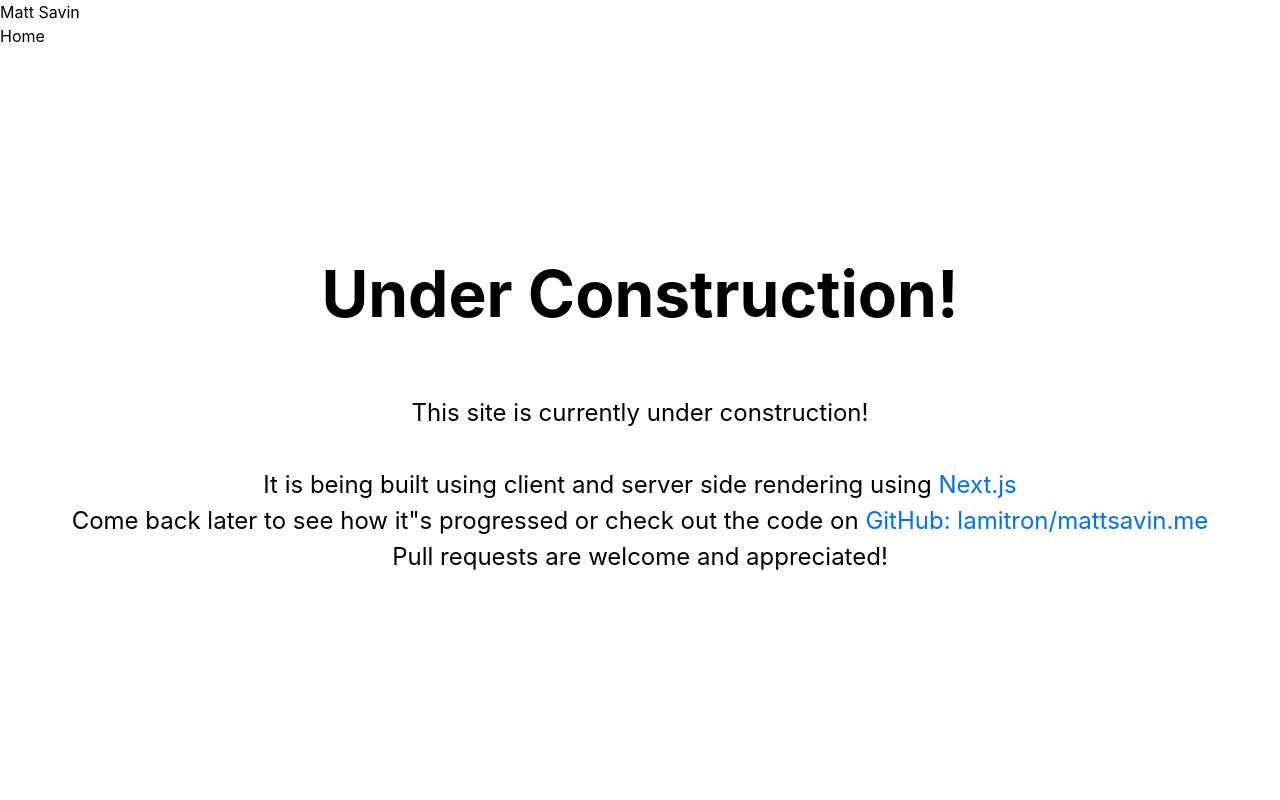
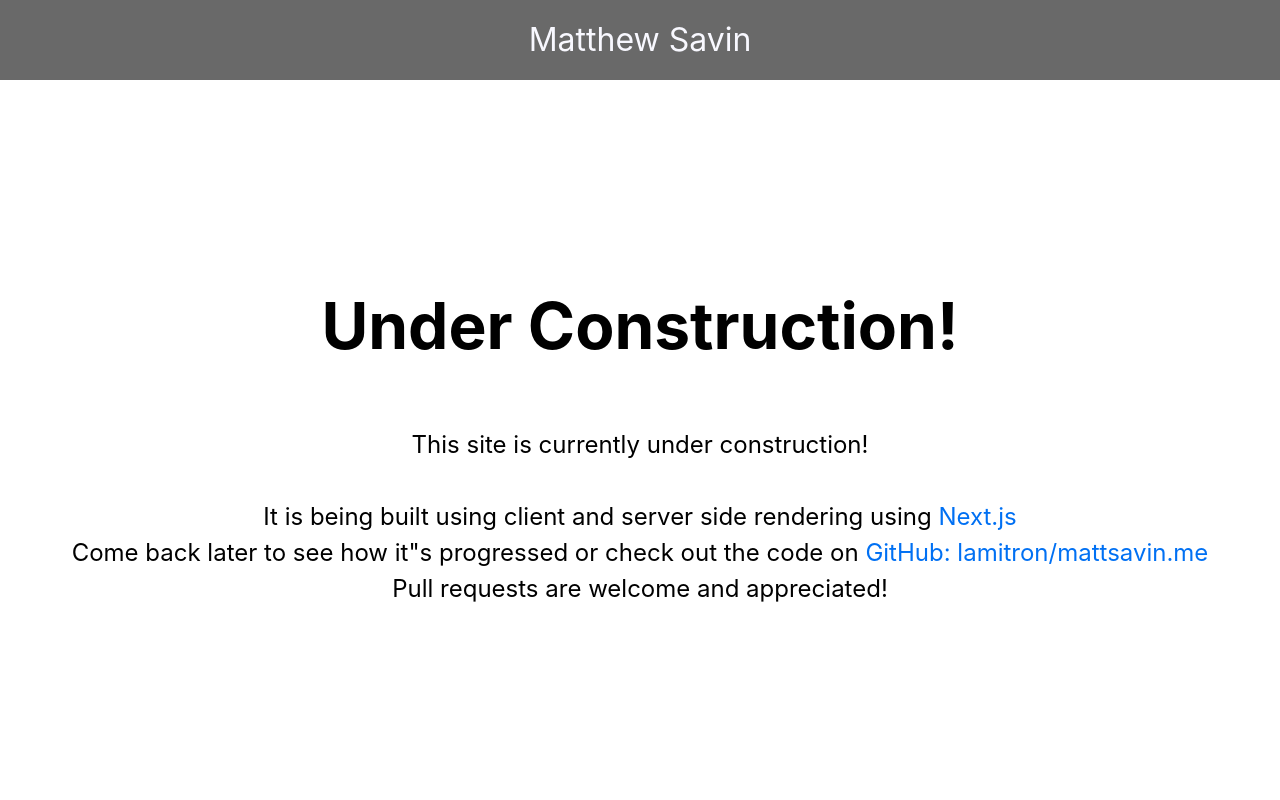
Before and after one commit to mattsavin/mattsavin.me, a Next.js app: page / in a window 1280 px wide. Shown: the top 800 px of the page. Built offline with nearby package versions, Linux system fonts and the light colour scheme.

Commit message:
improve styling of top bar

```diff
--- /dev/null
+++ b/components/navbar.module.css
@@ -0,0 +1,11 @@
+.nav {
+    color: ghostwhite;
+    background: dimgray;
+    padding: 16px;
+}
+
+.heading {
+    display: flex;
+    justify-content: center;
+    font-size: 32px;
+}
--- a/components/navbar.tsx
+++ b/components/navbar.tsx
@@ -1,12 +1,13 @@
 import Link from "next/link";
+import styles from "./navbar.module.css";
 
 const navbar = () => {
     return (
         <nav>
-            <div>
-                <h1>Matt Savin</h1>
+            <div className={styles.nav}>
+                <h1 className={styles.heading}>Matthew Savin</h1>
             </div>
-            <Link href="/">Home</Link>
+
         </nav>
     );
 };
```
Also changed, not shown: styles/globals.css (line endings or trailing spaces).
